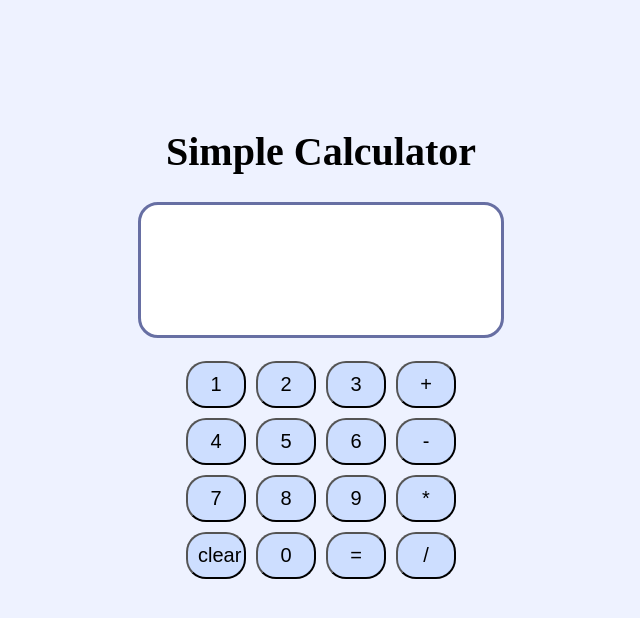
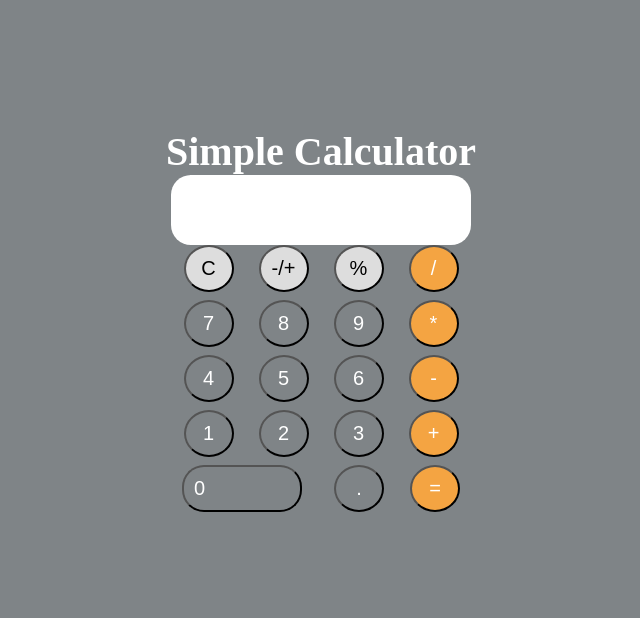
Before and after one commit to yayakix/calculator-react, a React (Create React App) app: page / in a window 1280 px wide. Shown: the top 618 px of the page, without its empty margins (319-959 px from the left). Built offline with nearby package versions, Linux system fonts and the light colour scheme; a web font is replaced by a local one.

Commit message:
reorganize and styling

```diff
--- a/public/styles.css
+++ b/public/styles.css
@@ -1,12 +1,15 @@
+*{
+     box-sizing: border-box;
+    margin: 0 auto;
+    color: white;
+}
 button {
     padding: 10px 10px;
-    margin: 5px;
-    background-color: #CDDEFF;
-    border-radius: 20px;
+    /* margin: 5px; */
+    background-color: #7F8487;
+    border-radius: 50%;
     font-size: 20px;
-    width: 60px;
-
-
+    width: 50px;
 
 }
 h2{
@@ -18,15 +21,12 @@ h2{
     width: 300px;
     height: 70px;
     margin: auto;
-    border: 3px solid #676FA3;
     border-radius: 20px;
 
 }
 body{
-    margin: auto;
-    background-color: #EEF2FF;
 
-
+    background-color: #7F8487;
 }
 
 .App{
@@ -37,16 +37,35 @@ h1 {
     font-family: 'Knewave',
     cursive;
     font-size: 40px;
-
 }
 
-.bot-row{
-   display: flex;
-   align-items: center;
-   justify-content: center;
 
+.calc{
+background-color: #F4A442;
 }
 
-.zero-equals{
+.buttonsdiv{
+    display: grid;
+grid-template-columns: repeat(4, 1fr);
+grid-template-rows: repeat(5, 1fr);
+grid-column-gap: 0px;
+grid-row-gap: 8px;
+width: 300px;}
 
+.zero{
+    width: 120px;
+    text-align: left;
+    margin-right: 20px;
+    border-radius: 22px;
 }
+.lastrow{
+   grid-area: 5 / 1 / 6 / 5;
+}
+.decimal{
+    margin-right: 26px;
+    margin-left: 12px;
+}
+.extra{
+    color: black;
+    background-color: #DDDDDD;
+}
--- a/src/App.js
+++ b/src/App.js
@@ -63,7 +63,108 @@ export default function App() {
 
         {nextNum}
       </h2>
-      <br/>
+
+      <div className="buttonsdiv ">
+        <button
+          className="clear extra"
+          id="number"
+          value="clear"
+          onClick={handleClear}
+        >
+          C
+        </button>
+        <button
+          className="clear extra"
+          id="number"
+          value="-"
+          onClick={handleOneChange}
+        >
+          -/+
+        </button>
+        <button
+          className="clear extra"
+          id="number"
+          value="%"
+          onClick={handleOneChange}
+        >
+          %
+        </button>
+
+        <button
+          className="btn btn-info divide calc"
+          id="math"
+          value="/"
+          onClick={handleOneChange}
+        >
+          /
+        </button>
+
+        <button
+          className="btn btn-info"
+          id="number"
+          value="7"
+          onClick={handleOneChange}
+        >
+          7
+        </button>
+        <button
+          className="btn btn-info"
+          id="number"
+          value="8"
+          onClick={handleOneChange}
+        >
+          8
+        </button>
+        <button
+          className="btn btn-info"
+          id="number"
+          value="9"
+          onClick={handleOneChange}
+        >
+          9
+        </button>
+        <button
+          className="btn btn-info calc"
+          id="math"
+          value="*"
+          onClick={handleOneChange}
+        >
+          *
+        </button>
+
+        <button
+          className="btn btn-info"
+          id="number"
+          value="4"
+          onClick={handleOneChange}
+        >
+          4
+        </button>
+        <button
+          className="btn btn-info"
+          id="number"
+          value="5"
+          onClick={handleOneChange}
+        >
+          5
+        </button>
+        <button
+          className="btn btn-info"
+          id="number"
+          value="6"
+          onClick={handleOneChange}
+        >
+          6
+        </button>
+        <button
+          className="btn btn-info calc"
+          id="math"
+          value="-"
+          onClick={handleOneChange}
+        >
+          -
+        </button>
+
         <button
           className="btn btn-info"
           id="number"
@@ -89,125 +190,40 @@ export default function App() {
           3
         </button>
         <button
-        className="btn btn-info"
+          className="btn btn-info calc"
           id="math"
           value="+"
           onClick={handleOneChange}
         >
           +
         </button>
-      <br />
+        <div className="lastrow">
           <button
-        className="btn btn-info"
-        id="number"
-        value="4"
-        onClick={handleOneChange}
-      >
-        4
-      </button>
-      <button
-        className="btn btn-info"
-        id="number"
-        value="5"
-        onClick={handleOneChange}
-      >
-        5
-      </button>
-      <button
-        className="btn btn-info"
-        id="number"
-        value="6"
-        onClick={handleOneChange}
-      >
-        6
-      </button>
-      <button
-        className="btn btn-info"
-        id="math"
-        value="-"
-        onClick={handleOneChange}
-      >
-        -
-      </button>
-      <br />
-      <button
-        className="btn btn-info"
-        id="number"
-        value="7"
-        onClick={handleOneChange}
-      >
-        7
-      </button>
-      <button
-        className="btn btn-info"
-        id="number"
-        value="8"
-        onClick={handleOneChange}
-      >
-        8
-      </button>
-      <button
-        className="btn btn-info"
-        id="number"
-        value="9"
-        onClick={handleOneChange}
-      >
-        9
-      </button>
-      <button
-        className="btn btn-info"
-        id="math"
-        value="*"
-        onClick={handleOneChange}
-      >
-        *
-      </button>
-      <br />
-      <div className="bot-row">
-
-      <div className="zero-equals">
-       <button
-        className="clear"
-        id="number"
-        value="clear"
-        onClick={handleClear}
-      >
-        clear
-      </button>
-          <button
-        className="btn btn-info"
+            className="btn btn-info zero"
             id="number"
             value="0"
             onClick={handleOneChange}
           >
             0
           </button>
-
-
           <button
-        className="btn btn-info"
+            className="btn btn-info decimal"
+            id="number"
+            value="."
+            onClick={handleOneChange}
+          >
+            .
+          </button>
+          <button
+            className="btn btn-info calc"
             id="equals"
             value="="
             onClick={calculateNum}
           >
             =
           </button>
-
         </div>
-
-
-      <button
-        className="btn btn-info divide"
-        id="math"
-        value="/"
-        onClick={handleOneChange}
-      >
-        /
-      </button>
-
       </div>
-
-
     </div>
   );
 }
```
Lines whose indentation alone changed are shown as unchanged.
